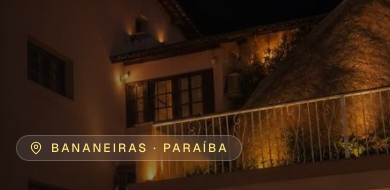
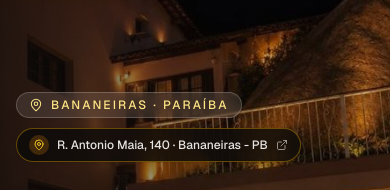
Before and after one commit to manocoelho/site-casa-da-pedra, a Next.js app: page / in a window 390 px wide. Shown: the part 196-386 px from the top of the page. Built offline with nearby package versions, Linux system fonts and the light colour scheme; no server answers; the database is empty.

Commit message:
localização responsiva do estabelecimento.

```diff
--- a/src/components/admin/AdminSiteContentManager.tsx
+++ b/src/components/admin/AdminSiteContentManager.tsx
@@ -509,11 +509,15 @@ export function AdminSiteContentManager({
               <div className="absolute inset-y-0 left-0 w-4/5 bg-gradient-to-r from-stone-950/80 via-stone-950/20 to-transparent pointer-events-none" />
 
               <div className="relative z-10 flex flex-col">
-                {/* Eyebrow */}
-                <div>
+                {/* Eyebrow e Pino de Localização */}
+                <div className="flex flex-col items-start gap-1.5">
                   <span className="inline-flex items-center gap-1.5 rounded-full border border-white/20 bg-white/10 px-2.5 py-0.5 text-[10px] font-medium uppercase tracking-wider text-amber-200 backdrop-blur">
                     <MapPinIcon className="size-3" />
                     {settings.eyebrow || "Localização"}
+                  </span>
+                  <span className="inline-flex items-center gap-1.5 rounded-full border border-amber-400/30 bg-stone-950/80 px-2.5 py-0.5 text-[10px] text-stone-200">
+                    <MapPinIcon className="size-2.5 text-amber-400" />
+                    R. Antonio Maia, 140 · Bananeiras - PB
                   </span>
                 </div>
 
--- a/src/components/landing/HeroSection.tsx
+++ b/src/components/landing/HeroSection.tsx
@@ -1,6 +1,9 @@
 import Image from "next/image";
 import type { HeroContent } from "@/config/site";
-import { ArrowDownIcon, MapPinIcon } from "@/components/ui/icons";
+import { ArrowDownIcon, ExternalLinkIcon, MapPinIcon } from "@/components/ui/icons";
+
+const GOOGLE_MAPS_URL =
+  "https://www.google.com/maps/search/?api=1&query=R.+Antonio+Maia%2C+140+-+Bananeiras+PB%2C+58220-000";
 
 export function HeroSection({ eyebrow, title, slogan, image, cta, highlights }: HeroContent) {
   const isContain = image.fit === "contain";
@@ -50,10 +53,30 @@ export function HeroSection({ eyebrow, title, slogan, image, cta, highlights }:
       <div className="absolute inset-y-0 left-0 w-full sm:w-3/5 -z-10 bg-gradient-to-r from-stone-950/75 via-stone-950/20 to-transparent" />
 
       <div className="mx-auto w-full max-w-6xl px-4 pb-16 pt-32 sm:px-6 sm:pb-24">
-        <p className="inline-flex items-center gap-2 rounded-full border border-white/20 bg-white/10 px-3 py-1 text-xs font-medium uppercase tracking-[0.18em] text-amber-200 backdrop-blur">
-          <MapPinIcon className="size-3.5" />
-          {eyebrow}
-        </p>
+        {/* Localização e Pino Interativo */}
+        <div className="flex flex-col items-start gap-2.5">
+          <p className="inline-flex items-center gap-2 rounded-full border border-white/20 bg-white/10 px-3 py-1 text-xs font-medium uppercase tracking-[0.18em] text-amber-200 backdrop-blur">
+            <MapPinIcon className="size-3.5" />
+            {eyebrow}
+          </p>
+
+          <a
+            href={GOOGLE_MAPS_URL}
+            target="_blank"
+            rel="noopener noreferrer"
+            title="Abrir no Google Maps: R. Antonio Maia, 140 - Bananeiras PB, 58220-000"
+            className="group inline-flex max-w-full items-center gap-2 rounded-full border border-amber-400/35 bg-stone-950/80 px-3 py-1.5 text-xs font-medium text-stone-200 shadow-sm backdrop-blur-md transition hover:border-amber-400 hover:bg-stone-900 hover:text-white focus-visible:outline-2 focus-visible:outline-offset-2 focus-visible:outline-amber-400"
+          >
+            <span className="flex size-5 items-center justify-center rounded-full bg-amber-500/20 text-amber-300 transition-colors group-hover:bg-amber-500 group-hover:text-stone-950">
+              <MapPinIcon className="size-3" />
+            </span>
+            <span className="truncate underline-offset-2 group-hover:underline">
+              R. Antonio Maia, 140 · Bananeiras - PB
+            </span>
+            <span className="hidden sm:inline text-stone-400 font-normal">, 58220-000</span>
+            <ExternalLinkIcon className="size-3 text-stone-400 transition-transform group-hover:translate-x-0.5 group-hover:text-amber-300" />
+          </a>
+        </div>
 
         <h1 className="mt-6 text-5xl font-semibold tracking-tight text-white sm:text-7xl">
           {title}
```
